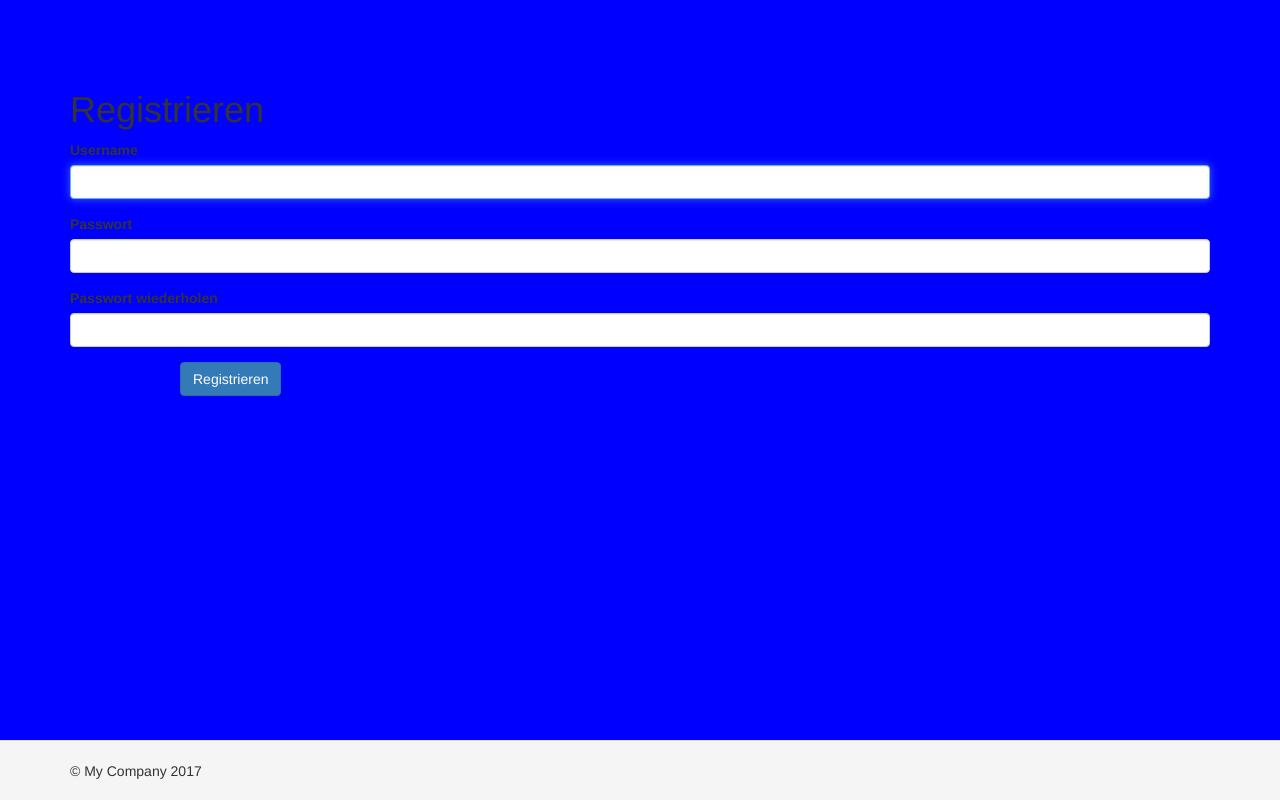
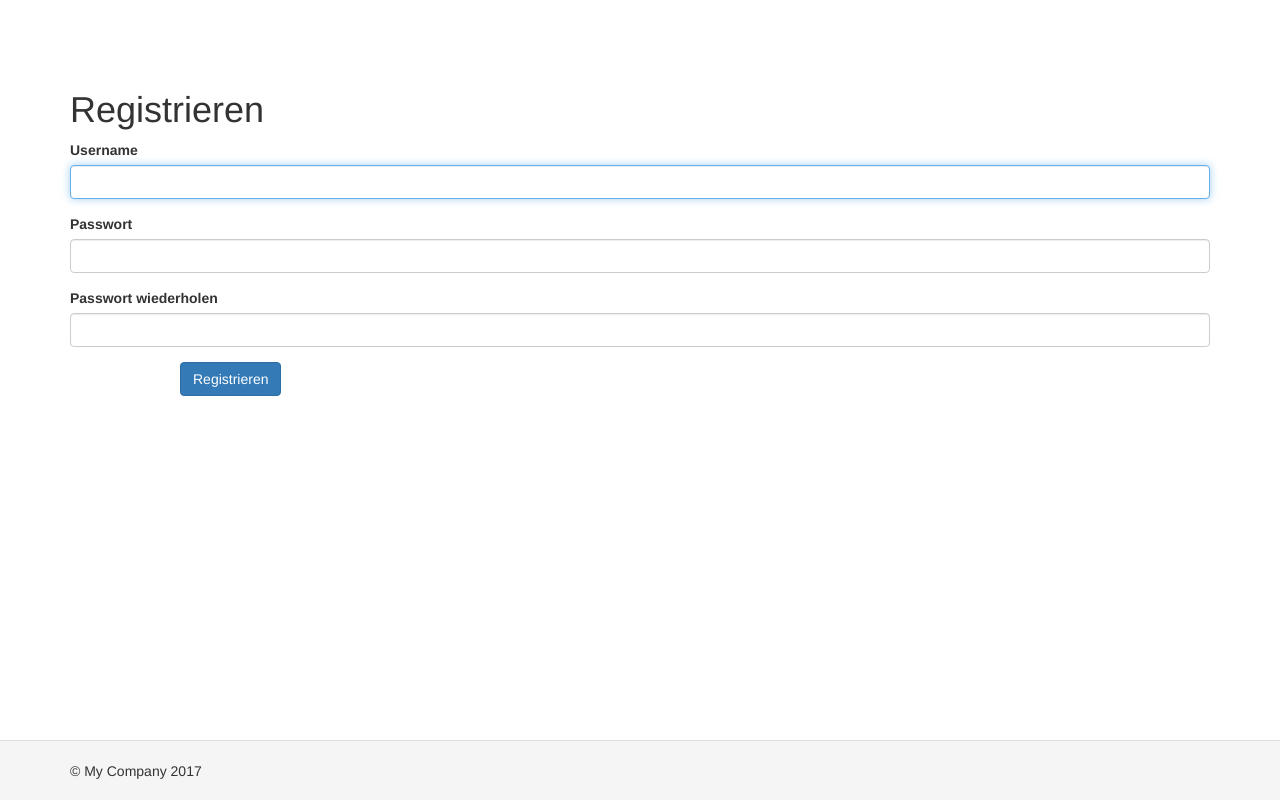
Before and after one commit to Scratchyx3/knf, a Yii app: template views/register/register.php in a window 1280 px wide. Run offline with PHP 8.4 and a stand-in for Yii, Linux system fonts and the light colour scheme; the template is opened without the code that fills it, so the values that code supplies are empty; form fields are guessed from the names that the template uses; some libraries are stand-ins or nearby versions.

Commit message:
updated gitignore

```diff
--- a/web/css/site.css
+++ b/web/css/site.css
@@ -105,7 +105,5 @@ a.desc:after {
     padding-right: 0;
     padding-left: 0; } }
 /* =================================================================================== */
-body {
-  background-color: blue; }
 
 /*# sourceMappingURL=site.css.map */
```
Also changed, not shown: 1 other file.
